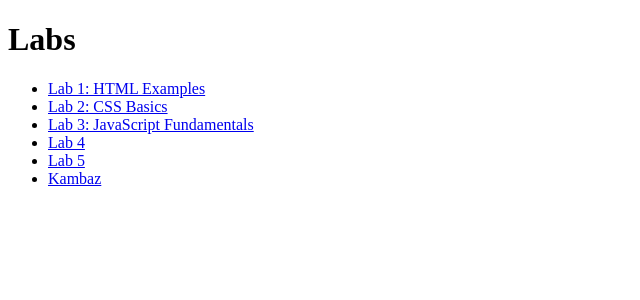
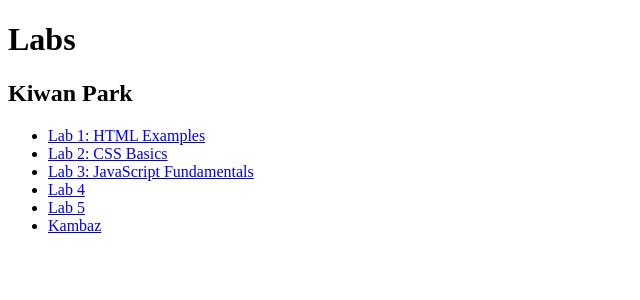
Before and after one commit to kiwanPrac/webdev-client, a Next.js app: page /labs in a window 1280 px wide. Shown: the top 300 px of the page, without its empty margins (0-640 px from the left). Built offline with nearby package versions, Linux system fonts and the light colour scheme.

Commit message:
add full name to labs2

```diff
--- a/app/labs/page.tsx
+++ b/app/labs/page.tsx
@@ -4,6 +4,7 @@ export default function Labs() {
   return (
     <div id="wd-labs">
       <h1>Labs</h1>
+      <h2>Kiwan Park</h2>
       <ul>
         <li>
           <Link href="/labs/lab1">Lab 1: HTML Examples</Link>
```
